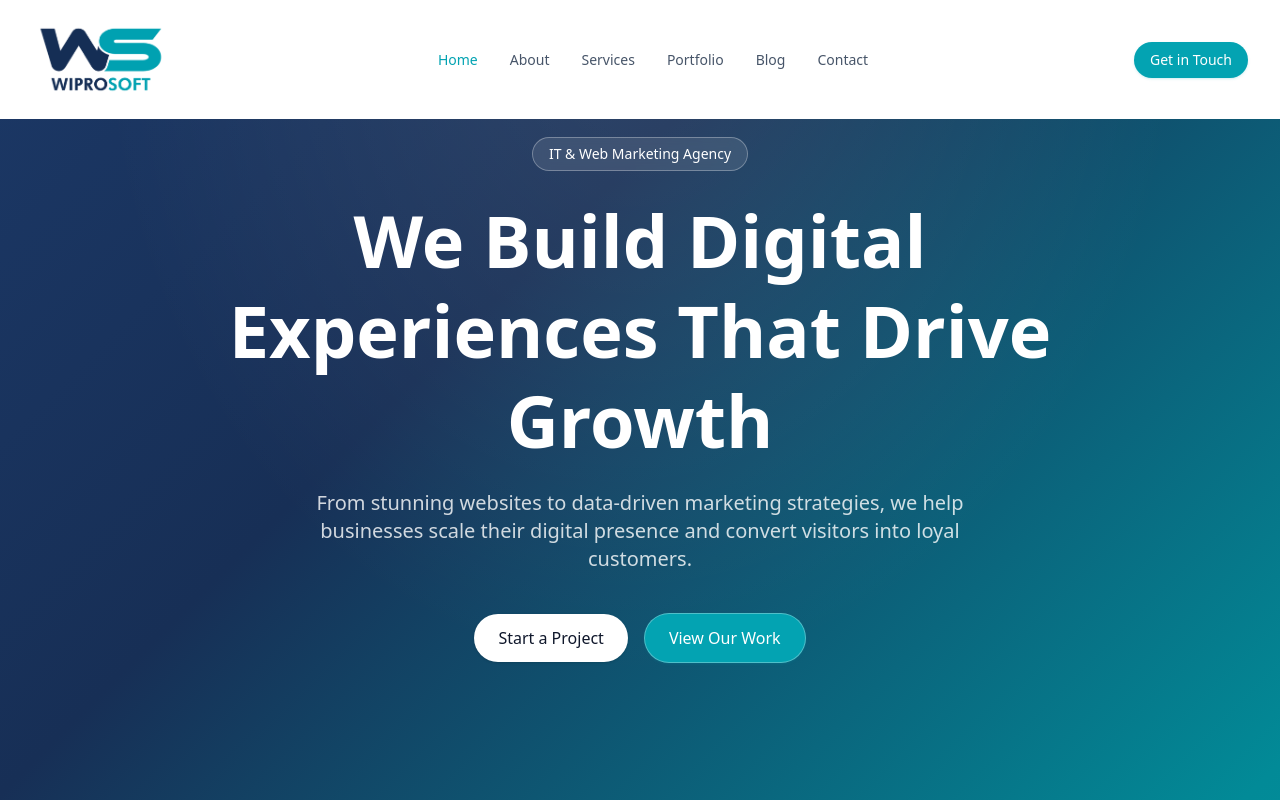
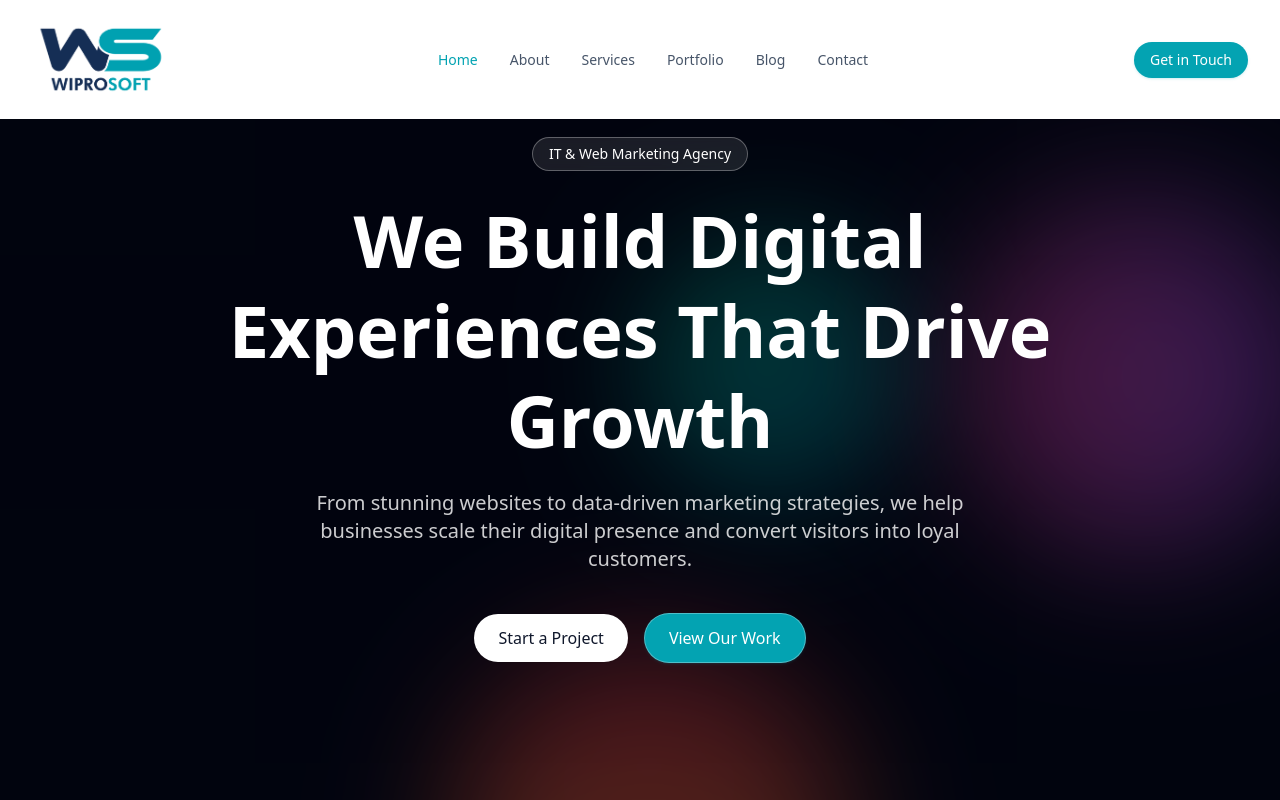
Before and after one commit to omarmo2403-collab/Wiprosoft-Website, a Next.js app: page / in a window 1280 px wide. Shown: the top 800 px of the page. Built offline with nearby package versions, Linux system fonts and the light colour scheme.

Commit message:
homepage banner

```diff
--- a/src/app/globals.css
+++ b/src/app/globals.css
@@ -71,31 +71,36 @@ body {
   color: var(--color-secondary);
 }
 
-/* ── Hero flowing gradient ── */
-@keyframes hero-flow {
+/* ── Hero mesh blob gradient ── */
+@keyframes blob {
   0%, 100% {
-    background-position: 0% 50%;
+    transform: translate(0, 0) scale(1);
   }
-  33% {
-    background-position: 100% 25%;
+  25% {
+    transform: translate(20px, -50px) scale(1.1);
   }
-  66% {
-    background-position: 50% 100%;
+  50% {
+    transform: translate(-20px, 20px) scale(0.9);
+  }
+  75% {
+    transform: translate(50px, 50px) scale(1.05);
   }
 }
 
-.animate-hero-gradient {
-  background: linear-gradient(
-    135deg,
-    #04BFD0,
-    #03A3B2,
-    #1E3D6F,
-    #172F56,
-    #028A97,
-    #03A3B2
-  );
-  background-size: 300% 300%;
-  animation: hero-flow 18s ease infinite;
+.animate-blob {
+  animation: blob 7s infinite;
+}
+
+.animation-delay-2 {
+  animation-delay: -2s;
+}
+
+.animation-delay-3 {
+  animation-delay: -4s;
+}
+
+.animation-delay-4 {
+  animation-delay: -6s;
 }
 
 /* Brand gradient utility */
--- a/src/components/sections/home/Hero.tsx
+++ b/src/components/sections/home/Hero.tsx
@@ -5,12 +5,17 @@ import { Button } from "@/components/ui/Button";
 
 export function Hero() {
   return (
-    <section className="relative min-h-screen flex items-center justify-center overflow-hidden">
-      {/* Animated flowing gradient background */}
-      <div className="absolute inset-0 animate-hero-gradient" />
+    <section className="relative min-h-screen flex items-center justify-center overflow-hidden bg-slate-950">
+      {/* Mesh blob background */}
+      <div className="absolute inset-0">
+        <div className="absolute -top-1/2 -left-1/4 w-96 h-96 bg-gradient-to-r from-cyan-400 to-blue-600 rounded-full mix-blend-screen filter blur-3xl opacity-60 animate-blob" />
+        <div className="absolute top-1/3 right-0 w-80 h-80 bg-gradient-to-l from-purple-500 to-pink-500 rounded-full mix-blend-screen filter blur-3xl opacity-50 animate-blob animation-delay-2" />
+        <div className="absolute -bottom-1/4 left-1/3 w-96 h-96 bg-gradient-to-t from-orange-400 to-red-500 rounded-full mix-blend-screen filter blur-3xl opacity-50 animate-blob animation-delay-4" />
+        <div className="absolute top-1/4 left-1/2 w-72 h-72 bg-gradient-to-br from-emerald-400 to-cyan-500 rounded-full mix-blend-screen filter blur-3xl opacity-40 animate-blob animation-delay-3" />
+      </div>
 
-      {/* Subtle overlay for depth */}
-      <div className="absolute inset-0 bg-[radial-gradient(ellipse_at_top,rgba(255,255,255,0.1),transparent_60%)]" />
+      {/* Dark overlay for text readability */}
+      <div className="absolute inset-0 bg-black/40" />
 
       {/* Content */}
       <div className="relative z-10 max-w-4xl mx-auto px-6 text-center">
```
